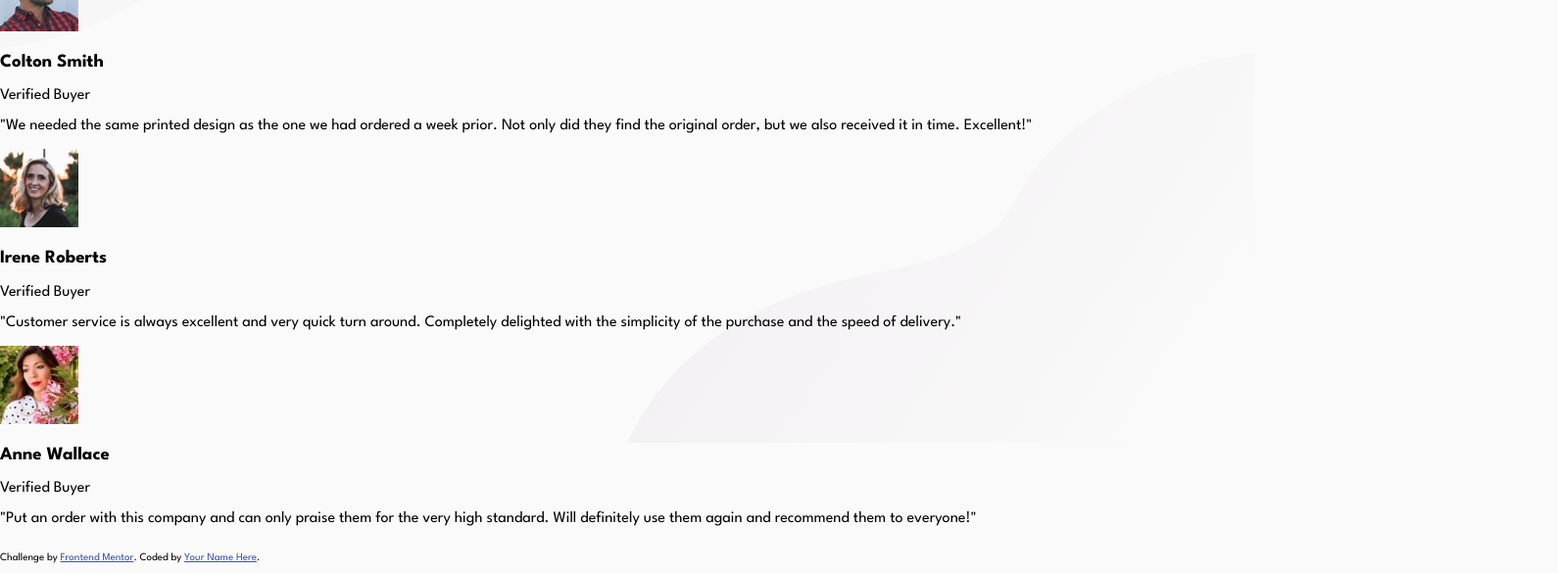
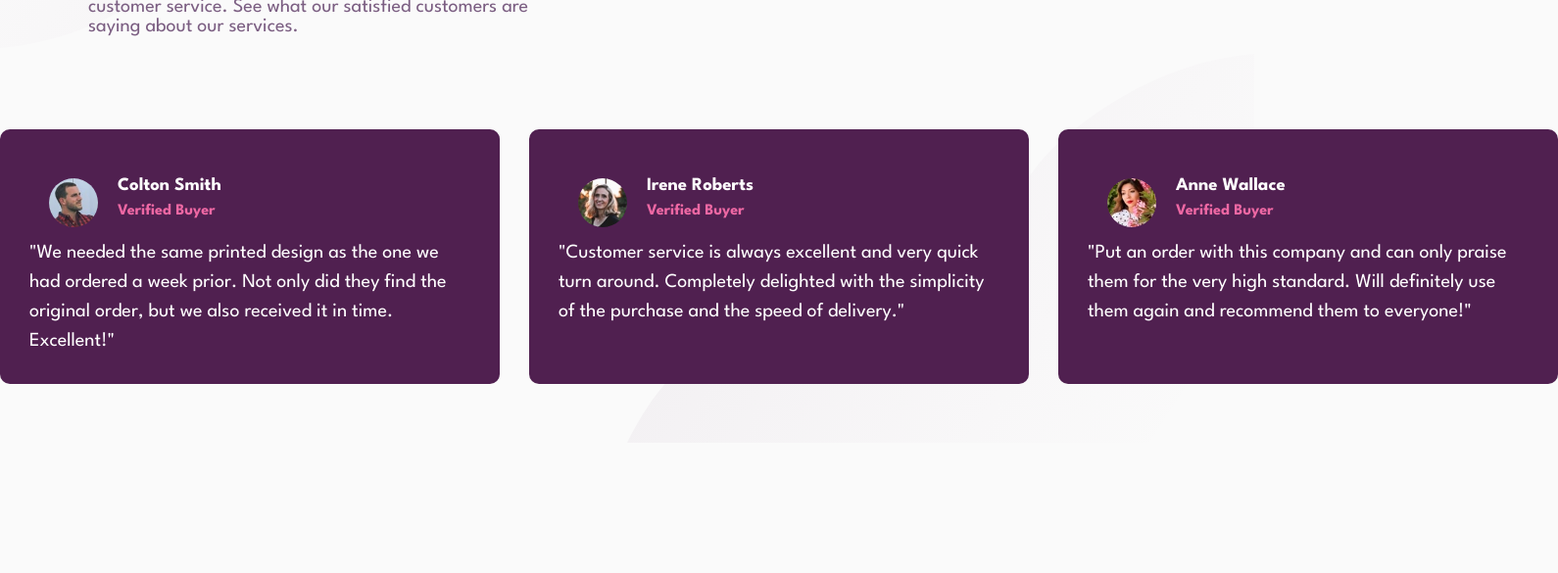
Before and after one commit to UbaidRussell/social-proof-section, a plain HTML site: page index.html in a window 1280 px wide. Shown: the part 348-933 px from the top of the page at 98% size, 1590 px wide, since content can reach past the window. After the commit the page ends 800 px from the top, so only its background shows below. Drawn offline with Linux system fonts and the light colour scheme.

Commit message:
completed desktop review section 📦

```diff
--- a/index.html
+++ b/index.html
@@ -51,35 +51,30 @@
     </section>
 
     <section id="review">
-      <div>
+      <div class="written-review">
         <img src="images/image-colton.jpg" alt="Image of a guy named Colton">
         <h3>Colton Smith </h3>
-        <p>Verified Buyer</p>
+        <h4>Verified Buyer</h4>
         <p>"We needed the same printed design as the one we had ordered a week prior.
         Not only did they find the original order, but we also received it in time.
         Excellent!"</p>
     </div>
 
-    <div>
+    <div class="written-review">
       <img src="images/image-irene.jpg" alt="Image of a girl named Irene">
       <h3>Irene Roberts</h3>
-      <p>Verified Buyer</p>
+      <h4>Verified Buyer</h4>
       <p>"Customer service is always excellent and very quick turn around. Completely
       delighted with the simplicity of the purchase and the speed of delivery."</p>
     </div>
 
-    <div>
+    <div class="written-review">
       <img src="images/image-anne.jpg" alt="Image of a girl named Anne">
-      <h3>Anne Wallace </h3>
-      <p>Verified Buyer</p>
+      <h3>Anne Wallace</h3>
+      <h4>Verified Buyer</h4>
       <p>"Put an order with this company and can only praise them for the very high
       standard. Will definitely use them again and recommend them to everyone!"</p>
     </div>
     </section>
-    <div class="attribution">
-      <p>Challenge by
-      <a href="https://www.frontendmentor.io?ref=challenge" target="_blank">Frontend Mentor</a>.
-      Coded by <a href="#">Your Name Here</a>.</p>
-    </div>
   </body>
 </html>
--- a/main.css
+++ b/main.css
@@ -177,7 +177,46 @@ body{
     }
 }
 
-
+/*Review section*/
+#review{
+    display: flex;
+    gap: 30px;
+    margin: auto;
+}
+#review h3{
+    color: white;
+    margin-bottom: 10px;
+}
+#review h4{
+    color:hsl(333, 80%, 67%);
+    margin: 0;
+    margin-bottom: 20px;
+}
+#review p{
+    color:white;
+    font-size: 20px;
+    font-weight: 400;
+    margin-top: 20px;
+    margin-bottom: 20px;
+    line-height: 1.5;
+}
+#review img{
+    display: inline-block;
+    width: 50px;
+    height: 50px;
+    border-radius: 50%;
+    margin-left: 20px;
+    margin-right: 20px;
+    margin-top: 20px;
+    float: left;
+}
+.written-review{
+    width: 450px;
+    height: 200px;
+    background-color: hsl(300, 43%, 22%);
+    border-radius: 10px;
+    padding:30px;
+}
 
 
 
```
